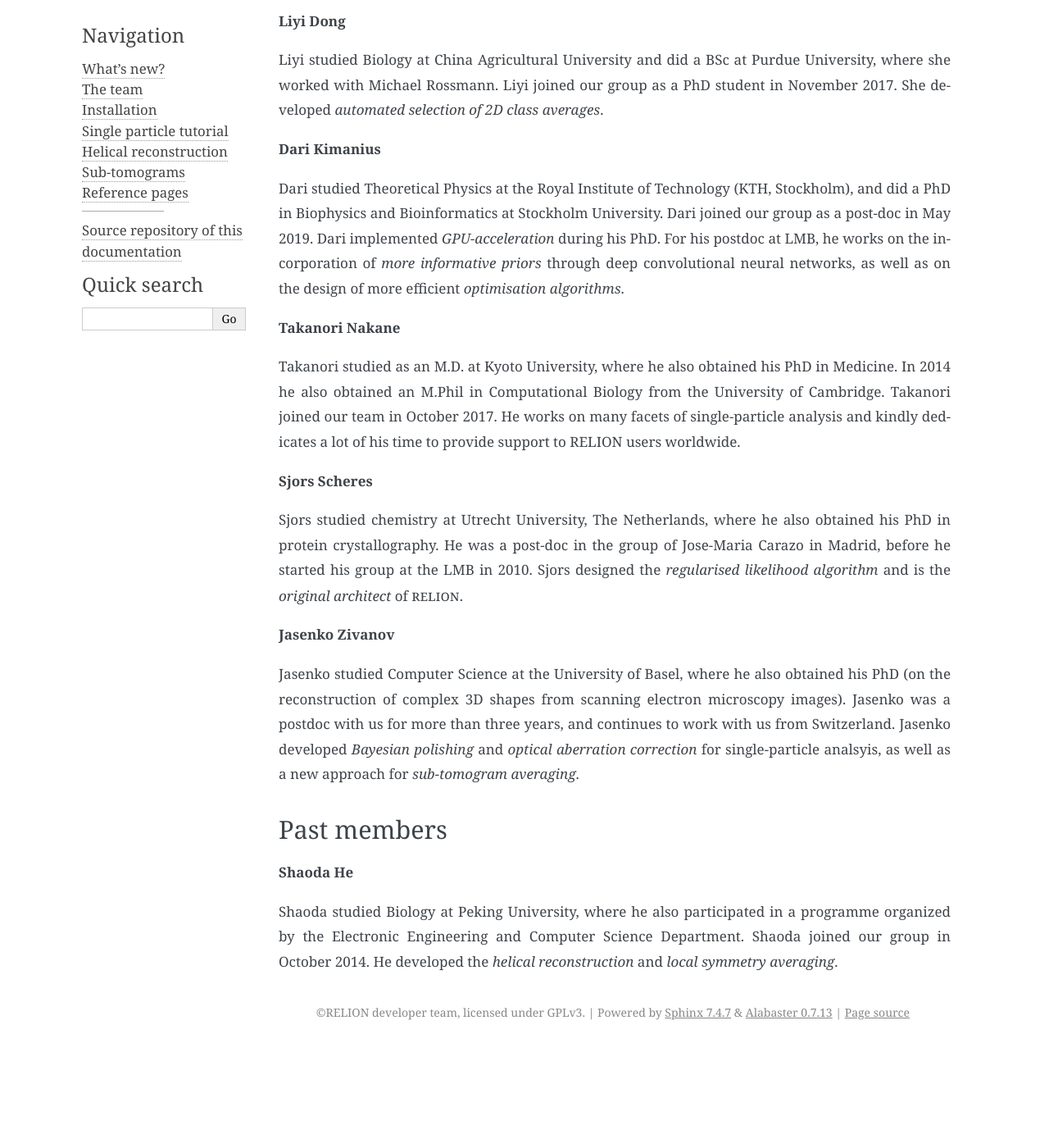
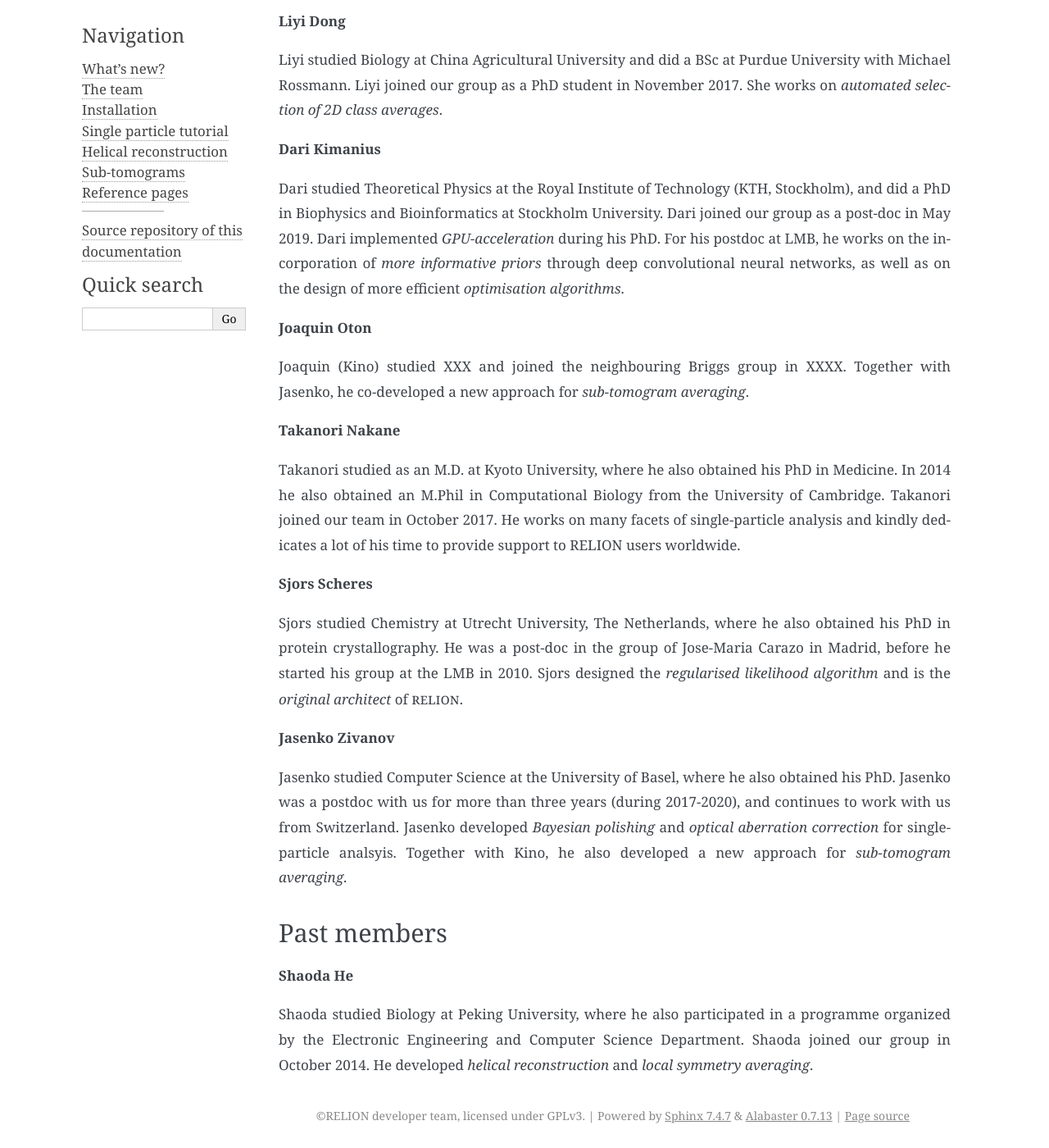
Before and after one commit to 3dem/relion-documents, a Sphinx documentation site: the page built from source/Team.rst, in a window 1280 px wide and 1400 px high, scrolled down 213 px. Shown: the whole window at 82% size. Built offline with Sphinx 7.4.7, drawn with Linux system fonts in a browser that asks for light colours; before the commit the page ends 1487 px from its top, so only the background shows below that; grey boxes are pictures that could not be loaded.

Commit message:
updated info on team members

```diff
--- a/source/Team.rst
+++ b/source/Team.rst
@@ -10,12 +10,16 @@ Current members
 
 **Liyi Dong**
 
-Liyi studied Biology at China Agricultural University and did a BSc at Purdue University, where she worked with Michael Rossmann. Liyi joined our group as a PhD student in November 2017. She developed *automated selection of 2D class averages*.
+Liyi studied Biology at China Agricultural University and did a BSc at Purdue University with Michael Rossmann. Liyi joined our group as a PhD student in November 2017. She works on *automated selection of 2D class averages*.
 
 
 **Dari Kimanius**
 
 Dari studied Theoretical Physics at the Royal Institute of Technology (KTH, Stockholm), and did a PhD in Biophysics and Bioinformatics at Stockholm University. Dari joined our group as a post-doc in May 2019. Dari implemented *GPU-acceleration* during his PhD. For his postdoc at LMB, he works on the incorporation of *more informative priors* through deep convolutional neural networks, as well as on the design of more efficient *optimisation algorithms*.
+
+**Joaquin Oton**
+
+Joaquin (Kino) studied XXX and joined the neighbouring Briggs group in XXXX. Together with Jasenko, he co-developed a new approach for *sub-tomogram averaging*.
 
 **Takanori Nakane**
 
@@ -23,11 +27,11 @@ Takanori studied as an M.D. at Kyoto University, where he also obtained his PhD
 
 **Sjors Scheres**
 
-Sjors studied chemistry at Utrecht University, The Netherlands, where he also obtained his PhD in protein crystallography. He was a post-doc in the group of Jose-Maria Carazo in Madrid, before he started his group at the LMB in 2010. Sjors designed the *regularised likelihood algorithm* and is the *original architect* of |RELION|.
+Sjors studied Chemistry at Utrecht University, The Netherlands, where he also obtained his PhD in protein crystallography. He was a post-doc in the group of Jose-Maria Carazo in Madrid, before he started his group at the LMB in 2010. Sjors designed the *regularised likelihood algorithm* and is the *original architect* of |RELION|.
 
 **Jasenko Zivanov**
 
-Jasenko studied Computer Science at the University of Basel, where he also obtained his PhD (on the reconstruction of complex 3D shapes from scanning electron microscopy images). Jasenko was a postdoc with us for more than three years, and continues to work with us from Switzerland. Jasenko developed *Bayesian polishing* and *optical aberration correction* for single-particle analsyis, as well as a new approach for *sub-tomogram averaging*.
+Jasenko studied Computer Science at the University of Basel, where he also obtained his PhD. Jasenko was a postdoc with us for more than three years (during 2017-2020), and continues to work with us from Switzerland. Jasenko developed *Bayesian polishing* and *optical aberration correction* for single-particle analsyis. Together with Kino, he also developed a new approach for *sub-tomogram averaging*.
 
 
 Past members
@@ -35,4 +39,4 @@ Past members
 
 **Shaoda He**
 
-Shaoda studied Biology at Peking University, where he also participated in a programme organized by the Electronic Engineering and Computer Science Department. Shaoda joined our group in October 2014. He developed the *helical reconstruction* and *local symmetry averaging*.
+Shaoda studied Biology at Peking University, where he also participated in a programme organized by the Electronic Engineering and Computer Science Department. Shaoda joined our group in October 2014. He developed *helical reconstruction* and *local symmetry averaging*.
```
